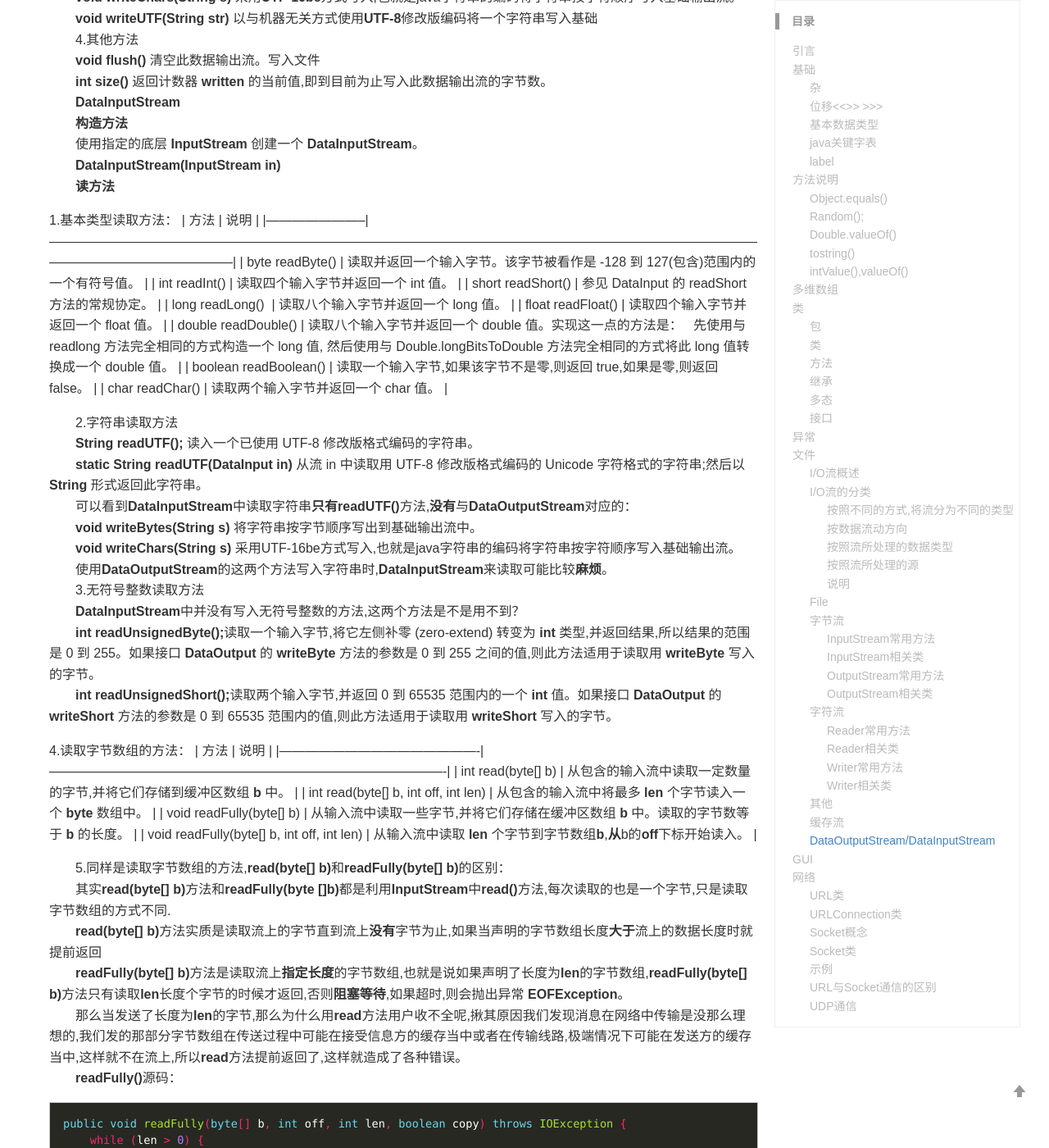
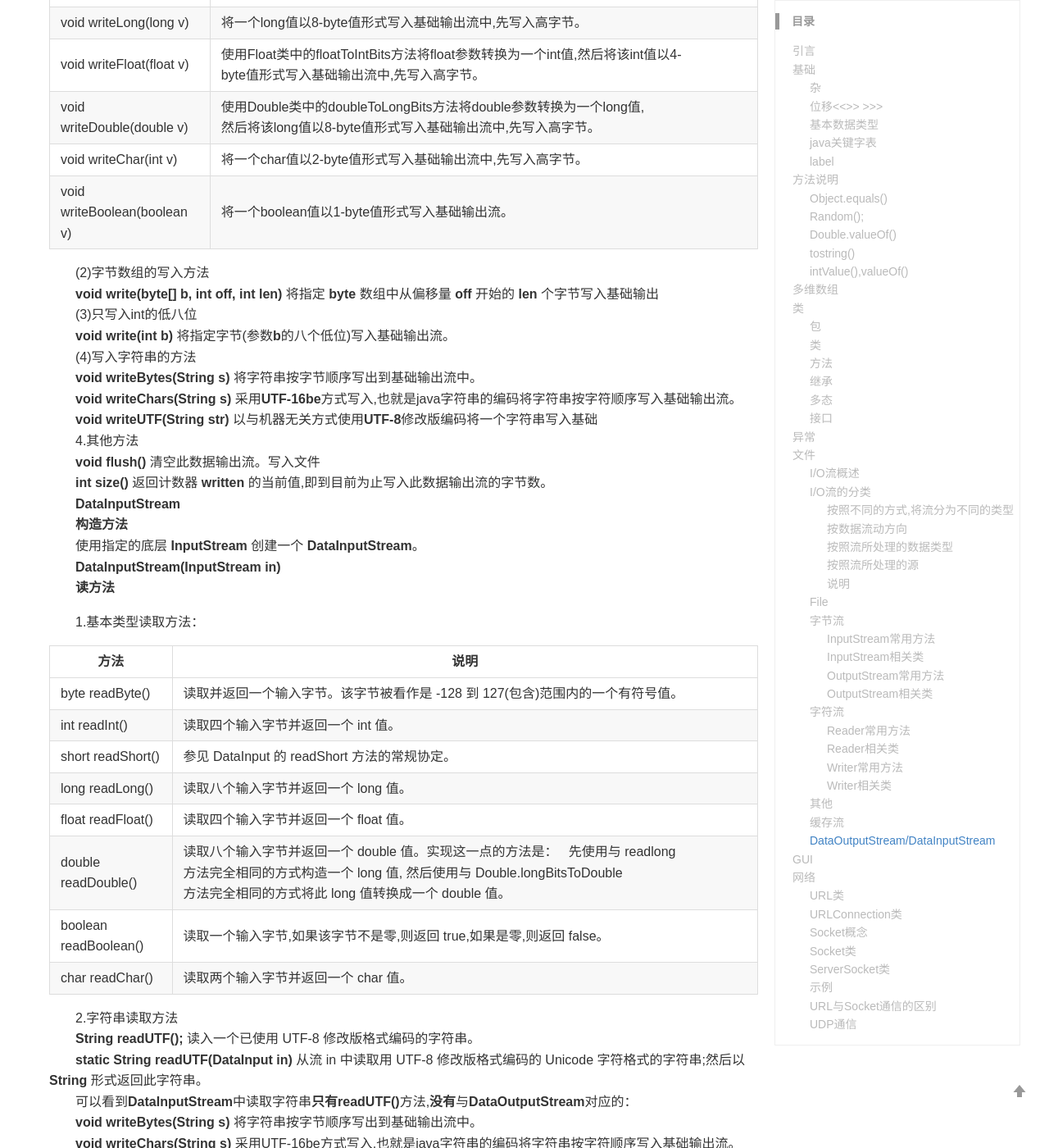
Before and after one commit to acteds/acteds.github.io, a Jekyll site: the page built from _posts/2020-05-26-Java笔记.md, in a window 1280 px wide and 1400 px high, scrolled down 43774 px. Shown: the whole window at 82% size. Built offline with Jekyll 4.4.1, drawn with Linux system fonts in a browser that asks for light colours; some of the changed lines change nothing that is shown; some of the changed text lies outside the part shown.

Commit message:
调整格式

````diff
--- a/_posts/2020-05-26-Java笔记.md
+++ b/_posts/2020-05-26-Java笔记.md
@@ -441,12 +441,14 @@
 &emsp;&emsp;**class**为Java定义类的关键字,必须写在**修饰符**和**类名**中间,使用空格隔开.
 &emsp;&emsp;类的名字要符合Java的命名规范,同时名字要有意义能够反映出这个类的内容,**第一个字母一般为大写**.
 &emsp;&emsp;定义类的最终目的是要使用这些类,**创建**并操作某类的对象是使用该类的最主要手段。
+
 &emsp;&emsp;**创建类的实例对象**
 &emsp;&emsp;**类名对象名=new类名(\[参数1,参数2…\]);**
 &emsp;&emsp;例：
 ```java
 NoteTest t=new NoteTest();
 ```
+
 &emsp;&emsp;**对象的使用**
 &emsp;&emsp;通过运算符“**.**”,对象可以实现对**自己变量**的访问及对**自己方法**的调用。
 &emsp;&emsp;子类可以在自己的**构造方法**中使用**super**关键字来调用父类的**含参数构造方法**,但这个调用语句**必须**是子类构造方法的**第一个**可执行语句。
@@ -468,6 +470,7 @@
     }
 }
 ```
+
 &emsp;&emsp;**构造方法**
 &emsp;&emsp;**构造方法**是类中的一种特殊方法,是为对象初始化操作编写的方法,用它来定义对象的初始状态。每个类都有**构造方法**,它也是由**方法名**、**参数**和**方法体**组成。构造**方法名必须**与**类名相同**,它**没有返回值类型**,用户**不能直接调用**它,**只能**通过**new**对象实例化时由虚拟机**自动调用**.
 &emsp;&emsp;因为是由虚拟机来调用构造方法,所以构造方法一般应定义成 **public**
@@ -497,6 +500,7 @@
 &emsp;&emsp;所有的**构造方法**是在对象实例化的时候被默认调用而且是在调用普通方法**之前**调用,所以使用"**this()**”**调用构造方法**的操作,一定要放在构造方法的**首行**,首行指第一条语句,且在一个构造方法里只能调用一个;
 &emsp;&emsp;如果一个类之中存在了多个构造方法的话,并且这些构造方法都使用了**this()**互相调用,那么至少要保留一个构造方法没有调用其他构造,以作为程序的出口。(不能陷入死循环)
 &emsp;&emsp;**this不能**用在**static**方法中！(java中类的方法池中都有一个隐含的参数**this**,他表示本对象的引用但是**static**方法是没有这个隐含参数的,因为**static**方法和类的实例无关它只在类装载的时候初始化,很多书都把静态变量称作类级变量)
+
 &emsp;&emsp;**类的封装**
 &emsp;&emsp;在设计一个类时,应该对成员变量的访问作出一些**限定**,不允许外界随意访问.这就需要实现类的封装。
 &emsp;&emsp;所谓类的封装是指在定义一个类时,将类中的属性**私有化**,即使用 **private**关键字来修饰,私有属性只能在它所在**类中**被访问,如果外界想要访问私有属性,需要使用**公有**方法进行间接调用,其中包括用于获取属性值的 getXxx方法和设置属性值的 setXxx方法。
@@ -517,16 +521,13 @@
 &emsp;&emsp;方法声明包括方法头和方法体2部分
 
 1. 修饰符可以是公共访问控制符**public**、私有访冋控制符**private**、保护访问控制符 **protected**等。
-
 2. 类型标识符反映方法完成其功能后返回的运算结果的数据类型。如果方法**没有返回值**,用**void**关键字指明。
-
 3. 方法名要符合标识符的命名规则,不要与Java中的关键字**重名**。
-
 4. 参数表指定在**调用**该方法时,应该传递的参数的个数和数据类型。
-
 5. 对于有返回值的方法,其方法体中至少有一条return语句。方法声明**不能嵌套**,即不能在方法中再声明其它的方法。
-   &emsp;&emsp;对于有返回值的方法作为表达式或表达式的一部分来调用,其在表达式中出现的形式为：
-   &emsp;&emsp;**方法名(\[实际参数表\])**
+
+&emsp;&emsp;对于有返回值的方法作为表达式或表达式的一部分来调用,其在表达式中出现的形式为：
+&emsp;&emsp;**方法名(\[实际参数表\])**
 
 ```java
 public class NoteTest {
@@ -556,25 +557,28 @@
 &emsp;&emsp;继承其实就是自动地共享被继承类中成员属性和成员方法的机制。
 &emsp;&emsp;继承是利用现有的类创建新类的过程,现有的类称作基类(或父类),创建的新类称作派生类(子类)
 &emsp;&emsp;在Java中实现继承需要使用到**extends**关键字;
-&emsp;&emsp;**\[访问修饰符\] class 派生类名 extends 基类名{**
-&emsp;&emsp;**成员列表**
-&emsp;&emsp;**}**
+> **\[访问修饰符\] class 派生类名 extends 基类名{**
+**成员列表**
+**}**
+
 &emsp;&emsp;如:
 ```java
 class Student extends User{}
 ```
 &emsp;&emsp;**继承的作用:**
-&emsp;&emsp;引入继承,实现了代码重用;
-&emsp;&emsp;引入继承,实现了递增式的程序设计。
-&emsp;&emsp;继承是能自动传播代码和重用代码的有力工具;
-&emsp;&emsp;继承能够在某些比较一般的类的基础上建造、建立和扩充新类;
-&emsp;&emsp;能减少代码和数据的重复冗余度,并通过增强一致性来减少模块间的接口和界面,从而增强了程序的可维护性。
-&emsp;&emsp;能清晰地体现出类与类之间的层次结构关系。
+- 引入继承,实现了代码重用;
+- 引入继承,实现了递增式的程序设计。
+- 继承是能自动传播代码和重用代码的有力工具;
+- 继承能够在某些比较一般的类的基础上建造、建立和扩充新类;
+- 能减少代码和数据的重复冗余度,并通过增强一致性来减少模块间的接口和界面,从而增强了程序的可维护性。
+- 能清晰地体现出类与类之间的层次结构关系。
+
 &emsp;&emsp;**继承的限制:**
 &emsp;&emsp;一个子类只能够继承一个父类,存在**单继承**局限.
 &emsp;&emsp;子类可以获得除**private**权限以外的所有父类属性,但是：
 &emsp;&emsp;1、在子类继承父类的时候,子类必须调用父类的构造方法。在继承关系之中,如果要实例化子类对象,会默认**先调用**父类构造方法,之后再调用子类构造方法,默认情况下,子类会找到父类之中的**无参构造方法**。
 &emsp;&emsp;2、如果父类**有**默认无参构造方法,子类实例化时会自动调用,但如果父类**没有**默认构造方法,即无形参构方法,则子类构造方法**必须**通过**super**调用父类的构造方法。
+
 &emsp;&emsp;**super**
 &emsp;&emsp;在**子类的构造方法**中,**super**关键字可以**显式**地调用父类的构造方法,用于将参数传递给它;需要注意的是：**该语句必须是子类构造方法的第一条语句。**
 &emsp;&emsp;其一般语法是：
@@ -622,6 +626,7 @@
 &emsp;&emsp;你肯定会问,为什么不让子类重写,说个通俗点的例子。
 &emsp;&emsp;比如一个Father类有一个JiQiao()方法,假如这个JiQiao()方法是一个父亲做某种事的正确技巧,他希望他的子孙类可以继承使用,但不要扭曲此技巧,所以使用**final**修饰保护。
 &emsp;&emsp;你可以不用,但并不能代表它不可以存在,因为还是会有用到的时候。
+
 &emsp;&emsp;**实例方法**
 &emsp;&emsp;实例方法就是对象方法,和类方法的区别是,类方法有**static**关键字,**不需要实例**,**直接类名调用**
 
@@ -648,6 +653,7 @@
 &emsp;&emsp;对象的多态性：父子类对象的转换。
 &emsp;&emsp;**向上转型**：子类对象变为父类对象,格式：**父类 父类对象=子类实例**,自动;
 &emsp;&emsp;**向下转型**：父类对象变为子类对象,格式：**子类 子类对象=(子类)父类实例**,强制;
+
 &emsp;&emsp;**方法覆盖**
 &emsp;&emsp;在类的继承体系结构中,如果子类中出现了与父类中**相同**原型的方法,那么认为子类中的方法**覆盖**了父类中的方法(也称为方法重写);通过**子类**的实例调用被覆盖的方法时,将**总是**调用子类中的方法,而父类中的方法将被**隐藏**。
 ```java
@@ -981,16 +987,20 @@
 &emsp;&emsp;**//始终执行的代码段**
 &emsp;&emsp;**}**
 &emsp;&emsp;**//其他代码段**
+
 &emsp;&emsp;在**try**发生异常则程序跳到**catch**块中执行,否则不执行**catch**块语句;**catch**块代码处理完后,程序仍会向下执行而不会异常终止。发生异常语句后面的代码**不会被执行**;
 &emsp;&emsp;如果希望语句无论是否发生异常都要执行,可在**try..catch**句后添加**finally**块;无论是否发生异常, **finally**块都将**执行**;**finally**块是可选的,可视具体情况决定是否添加;**finally**块必须和**try**块一起使用,不能单独存在。
 &emsp;&emsp;如果某个函数中的代码有可能引发异常,可以使用**try/catch**块进行处理,这种处理方式成为"内部处理"
 &emsp;&emsp;如果不方便在函数内部进行处理,也可以将异常往函数外部传递,这就要使用到关键字**throws**;**throws**用于将函数内部产生的异常抛给主调函数;
+
 &emsp;&emsp;抛出异常:
 &emsp;&emsp;**返回值类型 函数名(参数列表) throws异常类型｛代码段｝**
 &emsp;&emsp;当调用带有**throws**关键字的函数时,则**必须**放在**try/catch**块中进行监控,否则编译器将会报错;
+
 &emsp;&emsp;有时候,在**try**块中的代码段将有可能产生**多种**不同类型的**异常**,而我们又需要针对不同的异常类型进行不同的处理方式,那么我们就可以**使用多重catch**块,来分别捕获不同类型的异常
 &emsp;&emsp;虽然多重**catch**块可以同时监视多个不同类型的异常,但是**try**块中一旦有某个异常产生,程序就会跳转到与之异常类型**最匹配**的**catch**块中执行,然后执行**finally**块(如果有**finally**块的话)或之后的语句;也就是说,多重**catch**块只会捕捉到**最先产生的异常**,而不是把所有的异常全部捕捉完;即：不论有多少个**catch**块,**最多**只会执行其中的**一个**;请注意**catch**块的书写顺序：类层次**越低的越往上写,越高的越往下写**。
 &emsp;&emsp;有时候,整个语句块可以产生异常,而其中的某个部分又可能产生另外的异常,而我们需要分别进行处理;这样,就可以通过嵌套**try/catch**块来完成;嵌套**try/catc**h块就是在一个**try/catch**块中包含有另外的**try/catch**块。
+
 &emsp;&emsp;**异常类型**
 &emsp;&emsp;产生异常的原因多种多样,大致有：系统资源不可用：如内存分配失败,文件打开失败,数据源连接失败等等;程序控制不当：如被零除,负数开方,数组下标越界等等。
 &emsp;&emsp;当异常发生时,程序一般会作出如下反应：发生异常的部分产生系统定义的错误信息;程序意外终止,并将控制权返回操作系统;程序中所有已分配资源的状态保持不变,这样将会导致资源泄漏。那么我们就必须对有可能产生的异常进行处理。
@@ -1133,7 +1143,6 @@
 }
 ```
 &emsp;&emsp;**Exception**与**runtimeException**的区别是面试中经常出现的问题。
-&emsp;&emsp;观察以下代码：
 ```java
 String str = "123" ; // 定义字符串,全部由数字组成
 int temp = Integer.parseInt(str) ; // 将字符串变为int类型
@@ -1144,10 +1153,12 @@
 public static int parseInt(String s) throws NumberFormatException
 ```
 &emsp;&emsp;此方法明明使用了**throws**关键字抛出异常,为什么不用处理,也可以编译通过？
-&emsp;&emsp;在JAVA异常处理机制中,
-&emsp;&emsp;1 如果抛出的是**EXception**的类型,则**必须**进行**try ..catch**进行处理。
-&emsp;&emsp;2 如果抛出的是**RuntimeException**的类型,则**可以不使用try..catch**处理,一旦发生异常之后,将由JVM处理。
+&emsp;&emsp;在JAVA异常处理机制中:
+- 如果抛出的是**EXception**的类型,则**必须**进行**try ..catch**进行处理。
+- 如果抛出的是**RuntimeException**的类型,则**可以不使用try..catch**处理,一旦发生异常之后,将由JVM处理。
+
 &emsp;&emsp;为了保证程序的健康性,在有可能出现异常的时候还是老实使用**try..catch**处理。
+
 &emsp;&emsp;**自定义异常类。**
 &emsp;&emsp;只需要继承**Exception**类就可以自定义异常类。因为JAVA中提供的都是标准异常类(包括一些异常信息),如果需要自己想要的异常信息就可以自定义异常类。**Exception**类是绝大部分异常类的父类,在异常类型不明的情况下,可以都认为是**Exception**.
 ```java
@@ -1626,7 +1637,8 @@
 &emsp;&emsp;**DataInputStream(InputStream in)**
 &emsp;&emsp;**读方法**
 
-1.基本类型读取方法：
+&emsp;&emsp;1.基本类型读取方法：
+
 | 方法                  | 说明                                                                                                                                                                                                       |
 |-----------------------|------------------------------------------------------------------------------------------------------------------------------------------------------------------------------------------------------------|
 | byte readByte()       | 读取并返回一个输入字节。该字节被看作是 -128 到 127(包含)范围内的一个有符号值。                                                                                                                             |
@@ -1650,7 +1662,8 @@
 &emsp;&emsp;**int readUnsignedByte();**读取一个输入字节,将它左侧补零 (zero-extend) 转变为 **int** 类型,并返回结果,所以结果的范围是 0 到 255。如果接口 **DataOutput** 的 **writeByte** 方法的参数是 0 到 255 之间的值,则此方法适用于读取用 **writeByte** 写入的字节。
 &emsp;&emsp;**int readUnsignedShort();**读取两个输入字节,并返回 0 到 65535 范围内的一个 **int** 值。如果接口 **DataOutput** 的 **writeShort** 方法的参数是 0 到 65535 范围内的值,则此方法适用于读取用 **writeShort** 写入的字节。
 
-4.读取字节数组的方法：
+&emsp;&emsp;4.读取字节数组的方法：
+
 | 方法                                         | 说明                                                                                      |
 |----------------------------------------------|-------------------------------------------------------------------------------------------|
 | int read(byte\[\] b)                         | 从包含的输入流中读取一定数量的字节,并将它们存储到缓冲区数组 **b** 中。                    |
@@ -1963,6 +1976,7 @@
 > **getlnputStream()**
 > **getOutputStream()**
 > **close()**
+
 ## ServerSocket类
 
 &emsp;&emsp;ServerSocket类用于侦听一个客户端的Socket连接,如果没有连接,它将一直等待。
````
